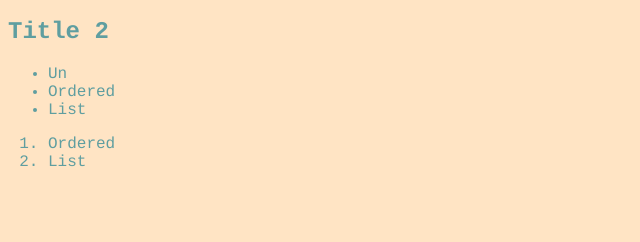
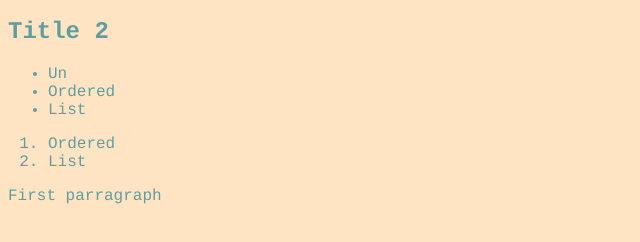
Before and after one commit to sergiozurron/webpage, a plain HTML site: page index.html in a window 1280 px wide. Shown: the part 48-290 px from the top of the page, without its empty margins (0-640 px from the left). Drawn offline with Linux system fonts and the light colour scheme.

Commit message:
Add first parragraph

```diff
--- a/index.html
+++ b/index.html
@@ -18,5 +18,6 @@
             <li>Ordered</li>
             <li>List</li>
         </ol>
+        <p>First parragraph</p>
     </body>
 </html>
```
